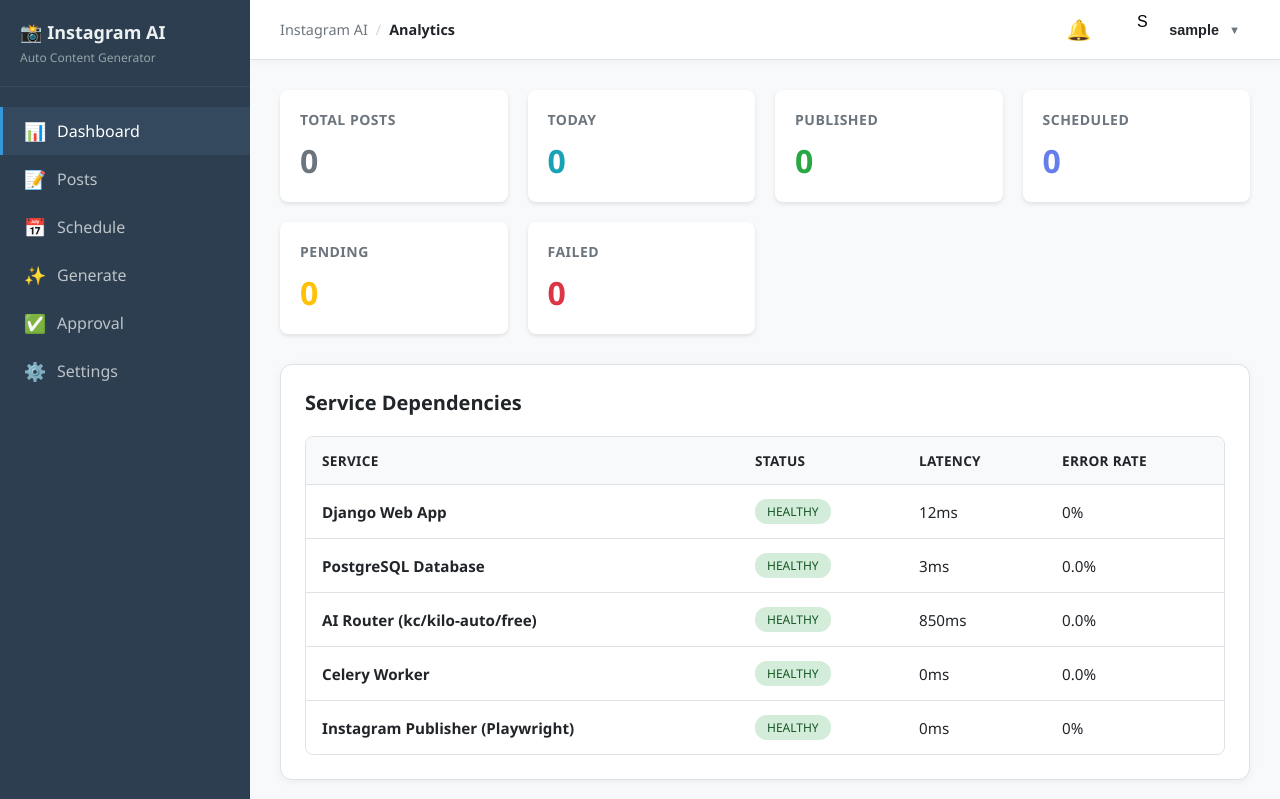
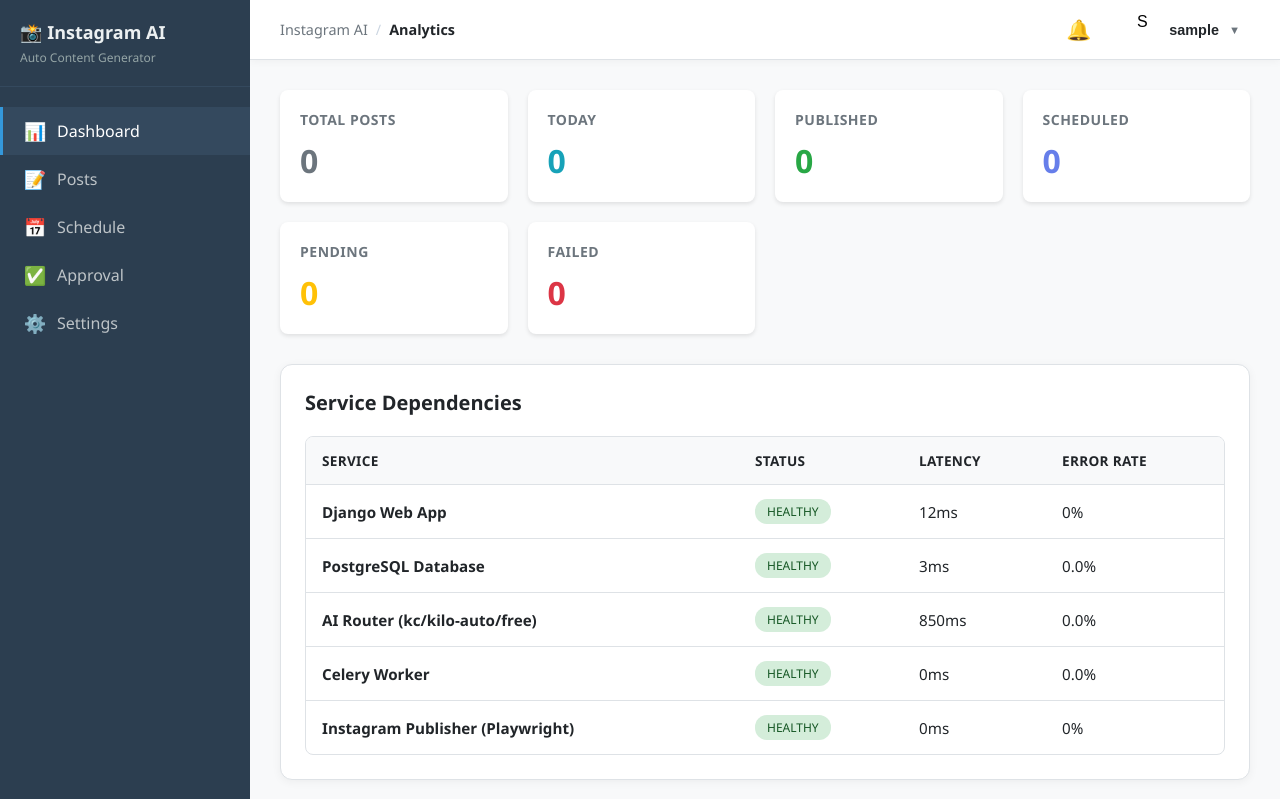
Before and after one commit to harys-rifai/post-kata2-ig, a Django app: page / in a window 1280 px wide. Shown: the top 799 px of the page. Run offline with Django 4.2, Linux system fonts and the light colour scheme; the visitor is signed in with stand-in values (Sample User, id 1); data that the repository does not hold is empty.

Commit message:
Update post-ig

```diff
--- a/templates/base.html
+++ b/templates/base.html
@@ -1255,10 +1255,6 @@
                 <span class="nav-icon">📅</span>
                 Schedule
             </a>
-            <a href="/generate/" class="nav-item {% if request.resolver_match.url_name == 'generate' %}active{% endif %}">
-                <span class="nav-icon">✨</span>
-                Generate
-            </a>
             <a href="/approval/" class="nav-item {% if request.resolver_match.url_name == 'approval' %}active{% endif %}">
                 <span class="nav-icon">✅</span>
                 Approval
```
